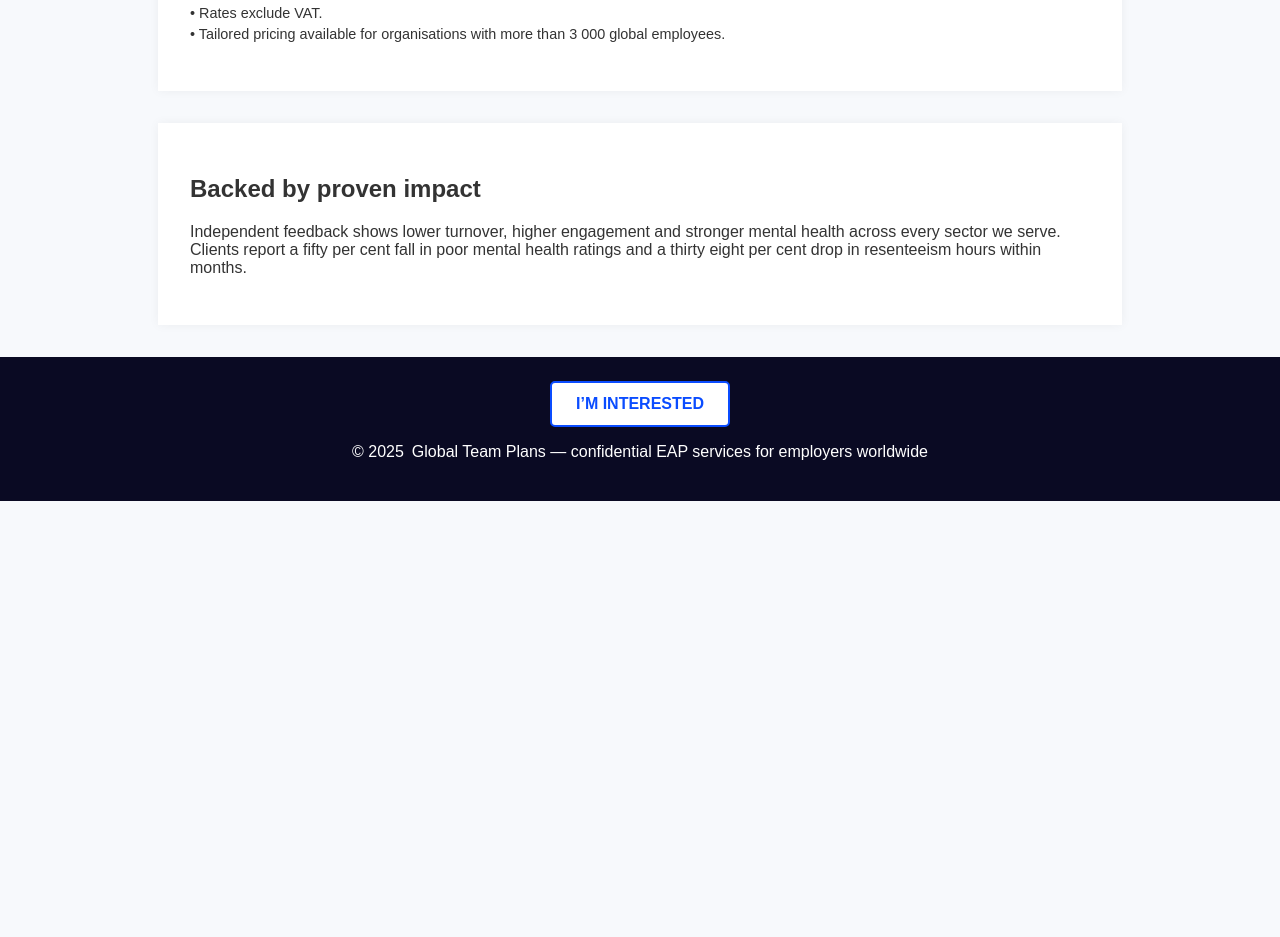
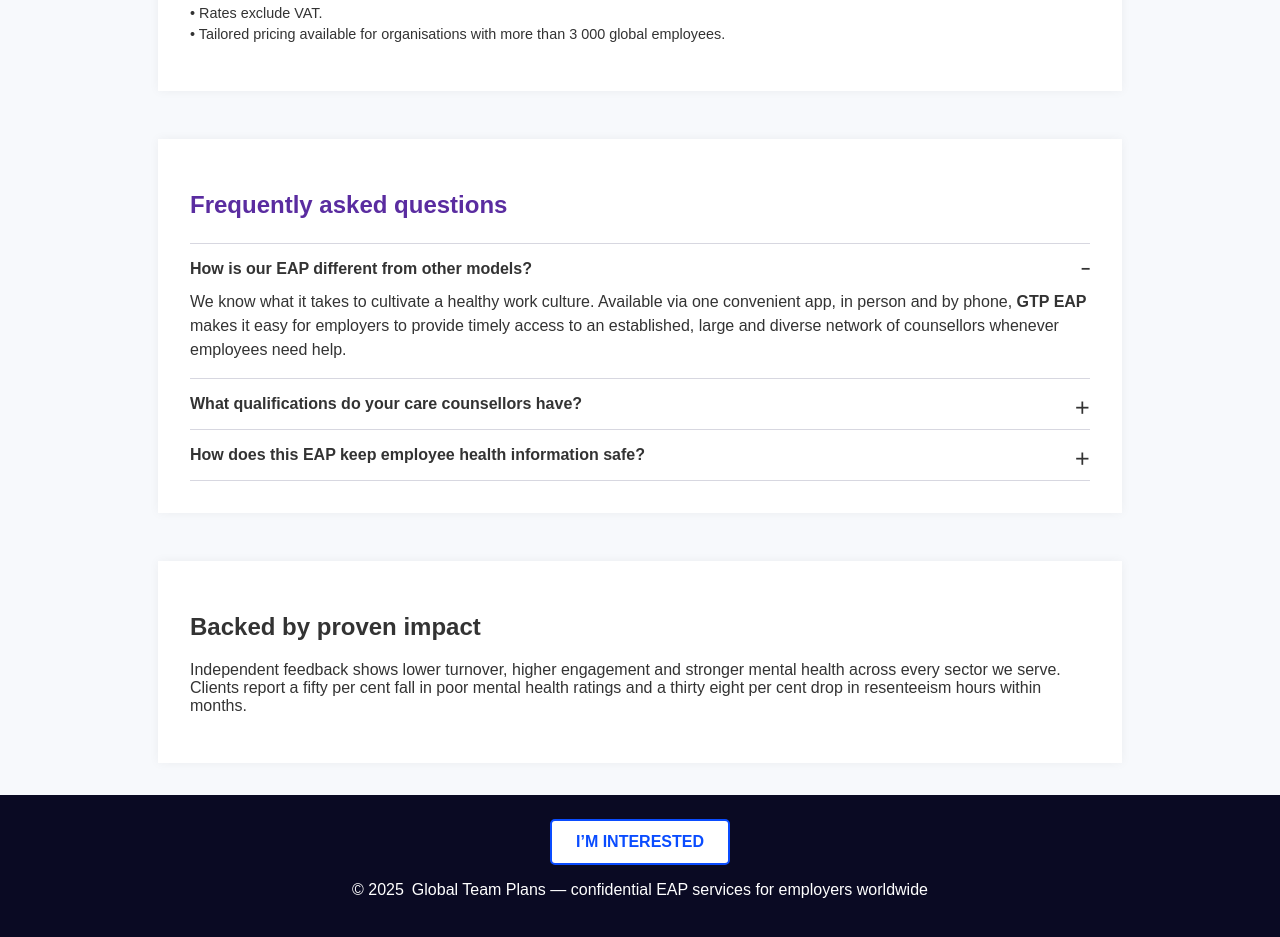
Before and after one commit to daththeanalyst/gtp-website, a plain HTML site: page index.html in a window 1280 px wide. Shown: the part 2722-3659 px from the top of the page. Before the commit the page ends 3223 px from the top, so only its background shows below. Drawn offline with Linux system fonts and the light colour scheme.

Commit message:
Added accordion FAQ section with GTP wording

```diff
--- a/css/style.css
+++ b/css/style.css
@@ -110,3 +110,43 @@ footer {
   colour:#555;
   line-height:1.45;
 }
+
+/* ===== FAQ accordion ===== */
+#faq{
+  max-width:900px;
+  margin:3rem auto;
+}
+#faq h2{
+  text-align:left;
+  color:#5a2ca0;          /* use your accent colour */
+  margin-bottom:1.5rem;
+}
+
+.faq-item{
+  border-top:1px solid #d7d7e0;
+  padding:1rem 0;
+}
+.faq-item:last-of-type{
+  border-bottom:1px solid #d7d7e0;
+}
+.faq-item summary{
+  position:relative;
+  font-weight:600;
+  cursor:pointer;
+  list-style:none;        /* remove default arrow */
+}
+.faq-item summary::-webkit-details-marker{display:none;} /* Chrome */
+.faq-item summary::after{
+  content:"＋";
+  position:absolute;
+  right:0;
+  font-weight:700;
+  transition:transform .2s;
+}
+.faq-item[open] summary::after{
+  content:"−";
+}
+.faq-item p{
+  margin:0.75rem 0 0;
+  line-height:1.5;
+}
--- a/index.html
+++ b/index.html
@@ -143,7 +143,38 @@
     • Tailored pricing available for organisations with more than 3 000 global employees.
   </p>
 </section>
+<!-- ============== FAQs ================ -->
+<section id="faq">
+  <h2>Frequently asked questions</h2>
 
+  <details class="faq-item" open>
+    <summary>How is our EAP different from other models?</summary>
+    <p>
+      We know what it takes to cultivate a healthy work culture. Available via one convenient app, in person
+      and by phone, <strong>GTP EAP</strong> makes it easy for employers to provide timely access to an established,
+      large and diverse network of counsellors whenever employees need help.
+    </p>
+  </details>
+
+  <details class="faq-item">
+    <summary>What qualifications do your care counsellors have?</summary>
+    <p>
+      Every one of our counselling professionals has either a master’s or doctorate in psychology, clinical
+      social work, marriage and family therapy, or a related mental-health field. They all hold at least
+      three years’ post-master clinical experience—preferably within EAP—and a minimum of 2 500 hours of
+      professional counselling practice.
+    </p>
+  </details>
+
+  <details class="faq-item">
+    <summary>How does this EAP keep employee health information safe?</summary>
+    <p>
+      Participant data is stored in our secure case-management system, hosted in on-premise data centres
+      in the United States and Canada, and in Microsoft Azure for Europe/UK and Australian clients.
+      Compliance certifications include SOC 1, SOC 2, SOC 3, ISO 27001 and HITRUST.
+    </p>
+  </details>
+</section>
   <!-- ============== IMPACT ================ -->
   <section>
     <h2>Backed by proven impact</h2>
```
